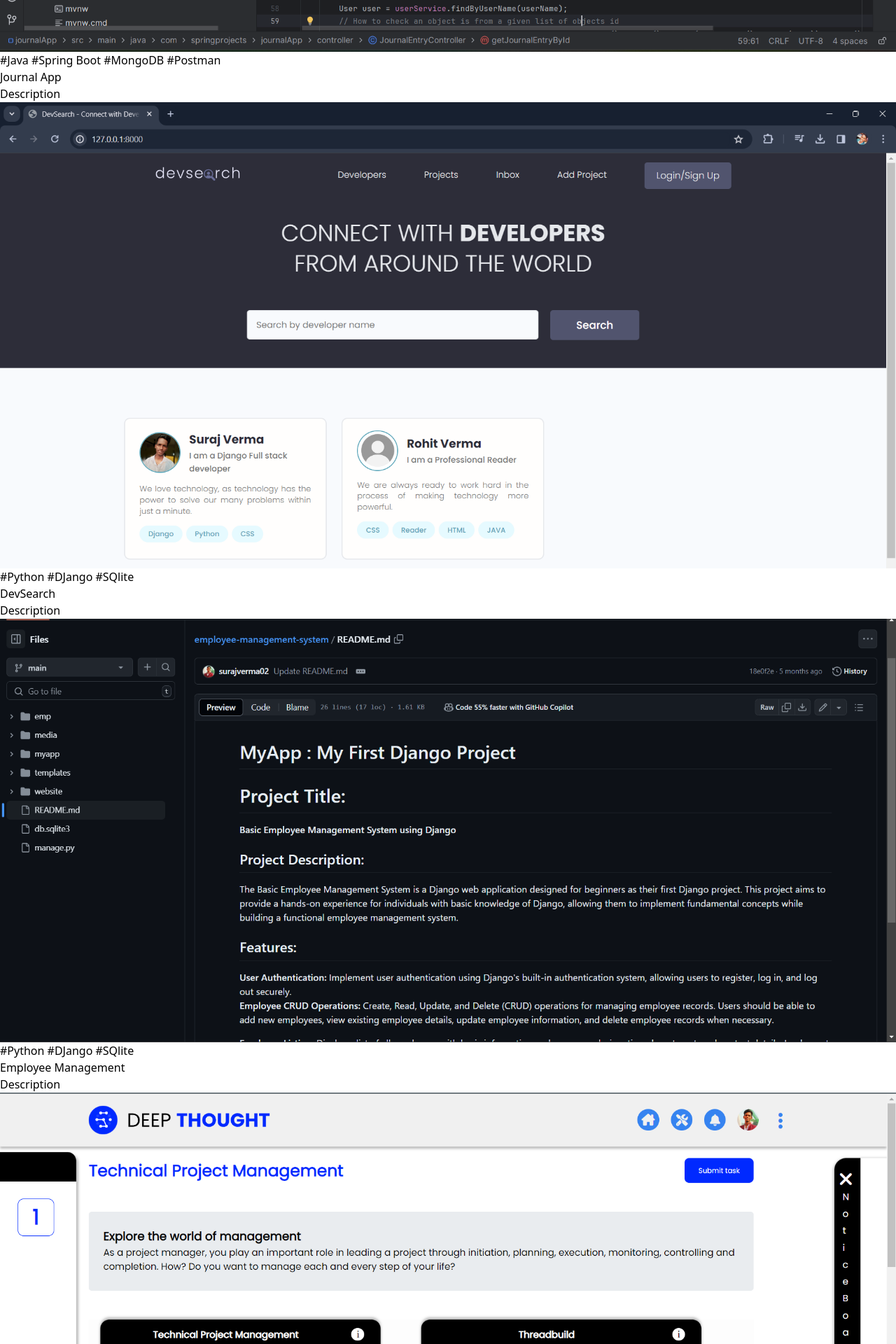
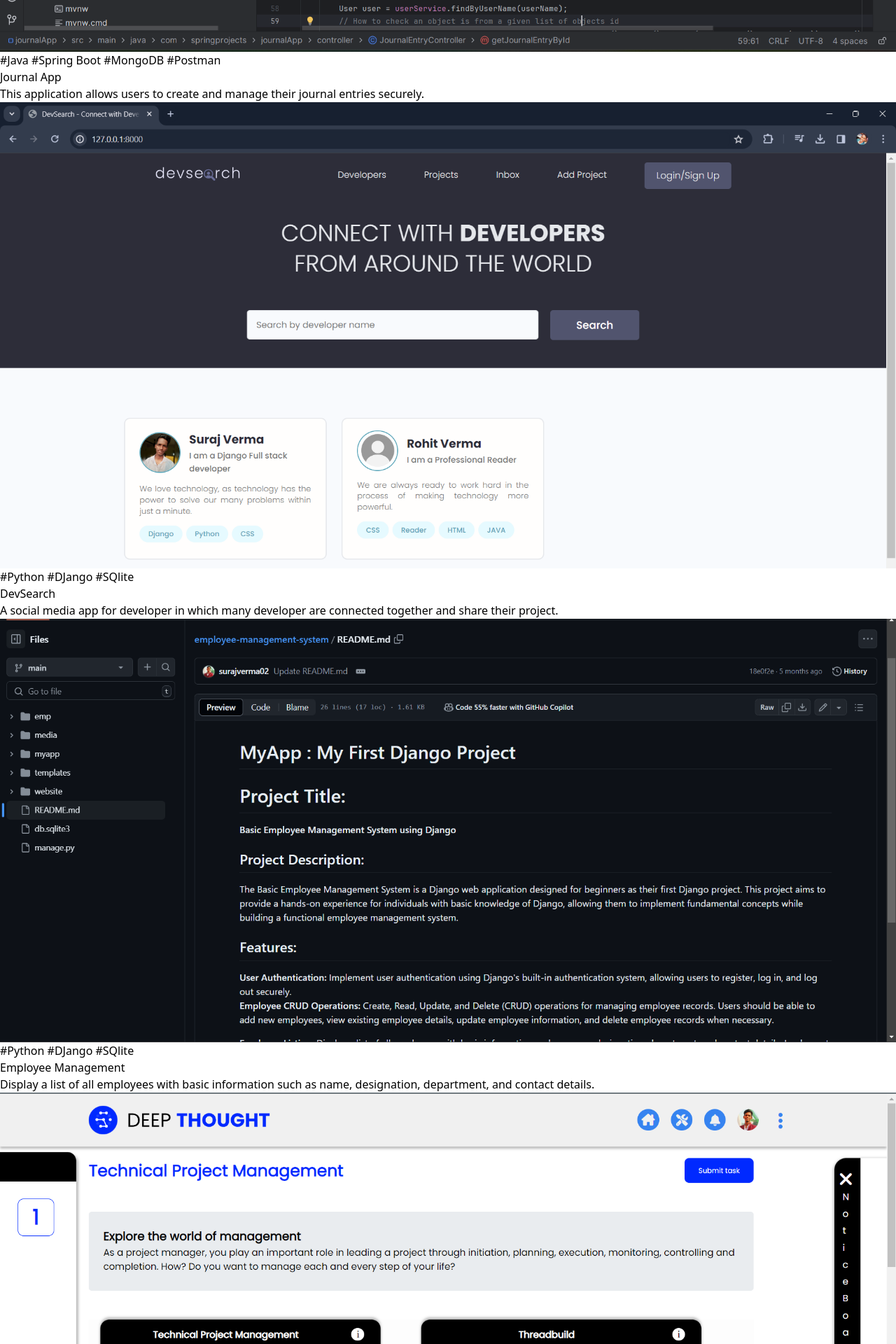
Before and after one commit to surajverma02/my-website, a React (Vite) app: page /project in a window 1280 px wide. Shown: the part 880-2800 px from the top of the page at 70% size. Built offline with nearby package versions, Linux system fonts and the light colour scheme.

Commit message:
project details updatd

```diff
--- a/src/components/Project/Project.jsx
+++ b/src/components/Project/Project.jsx
@@ -4,7 +4,7 @@
   return (
     <div class="mx-auto max-w-7xl px-2 pb-12">
       <div class="grid gap-6 gap-y-10 py-6 md:grid-cols-2 lg:grid-cols-3">
-        <div class="border-2 border-black/50 rounded-md">
+        <div class="shadow-2xl border-2 border-black/50 rounded-md">
           <img
             src="/assets/projects/journal.png"
             class="aspect-video w-full rounded-md"
@@ -17,11 +17,12 @@
               Journal App
             </p>
             <p class="mt-2 w-full text-sm leading-normal text-gray-600">
-              Description
+              This application allows users to create and manage their journal
+              entries securely.
             </p>
           </div>
         </div>
-        <div class="border-2 border-black/50 rounded-md">
+        <div class="shadow-2xl border-2 border-black/50 rounded-md">
           <img
             src="/assets/projects/devsearch.png"
             class="aspect-video w-full rounded-md"
@@ -34,11 +35,12 @@
               DevSearch
             </p>
             <p class="mt-2 w-full text-sm leading-normal text-gray-600">
-              Description
+              A social media app for developer in which many developer are
+              connected together and share their project.
             </p>
           </div>
         </div>
-        <div class="border-2 border-black/50 rounded-md">
+        <div class="shadow-2xl border-2 border-black/50 rounded-md">
           <img
             src="/assets/projects/employee.png"
             class="aspect-video w-full rounded-md"
@@ -51,11 +53,12 @@
               Employee Management
             </p>
             <p class="mt-2 w-full text-sm leading-normal text-gray-600">
-              Description
+              Display a list of all employees with basic information such as
+              name, designation, department, and contact details.
             </p>
           </div>
         </div>
-        <div class="border-2 border-black/50 rounded-md">
+        <div class="shadow-2xl border-2 border-black/50 rounded-md">
           <img
             src="/assets/projects/deep.png"
             class="aspect-video w-full rounded-md"
@@ -68,11 +71,11 @@
               Deep thought
             </p>
             <p class="mt-2 w-full text-sm leading-normal text-gray-600">
-              Description
+              An Overview of an E-learning platform Deep Thought.
             </p>
           </div>
         </div>
-        <div class="border-2 border-black/50 rounded-md">
+        <div class="shadow-2xl border-2 border-black/50 rounded-md">
           <img
             src="/assets/projects/amazon.png"
             class="aspect-video w-full rounded-md"
@@ -85,11 +88,12 @@
               Amazon Clone
             </p>
             <p class="mt-2 w-full text-sm leading-normal text-gray-600">
-              Description
+              A Clone of Amazon.com website built with the dep concept of the
+              HTML and the CSS.
             </p>
           </div>
         </div>
-        <div class="border-2 border-black/50 rounded-md">
+        <div class="shadow-2xl border-2 border-black/50 rounded-md">
           <img
             src="/assets/projects/coursify.png"
             class="aspect-video w-full rounded-md"
@@ -102,7 +106,8 @@
               Coursify Website
             </p>
             <p class="mt-2 w-full text-sm leading-normal text-gray-600">
-              Description
+              The frontend project for the candidate hiring website demo creates
+              a user-friendly interface connecting employers and job seekers.
             </p>
           </div>
         </div>
```
